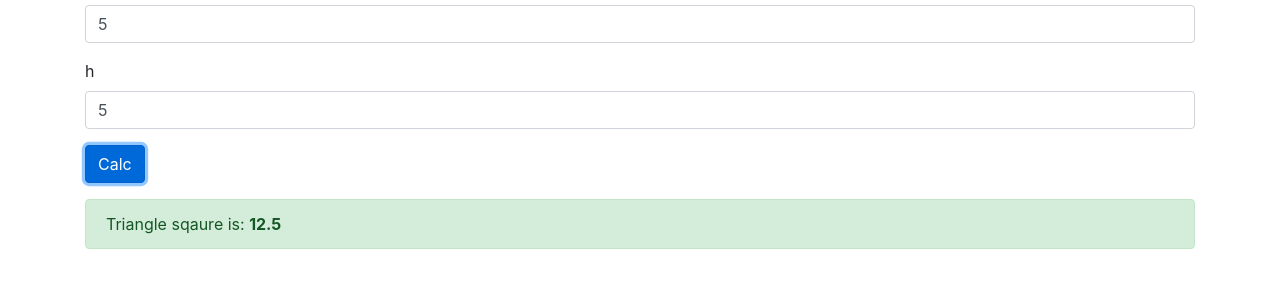
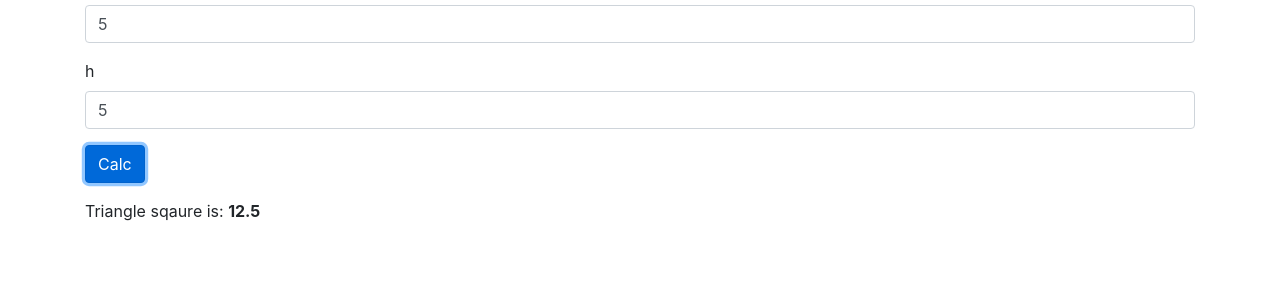
Before and after one commit to Maxim-Pashkov/square-triangle, a website built with webpack: page src/index.html in a window 1280 px wide. Both pictures are taken after typing "5", "5" into the empty fields and a click on the button "Calc". Shown: the part 129-416 px from the top of the page. Built offline with nearby package versions, Linux system fonts and the light colour scheme.

Commit message:
hidden alert success

```diff
--- a/src/index.html
+++ b/src/index.html
@@ -15,12 +15,12 @@
                 </div>
                 <button type="submit" class="btn btn-primary">Calc</button>
             </form>
-            <!-- <div id="output" style="display: none">
+            <div id="output" style="display: none">
                 <span>Triangle sqaure is: <b id="output-square"></b></span>
+            </div>
+            <!-- <div class="alert alert-success" id="output" role="alert" style="display: none">
+                Triangle sqaure is: <b id="output-square"></b>
             </div> -->
-            <div class="alert alert-success" id="output" role="alert" style="display: none">
-                Triangle sqaure is: <b id="output-square"></b>
-            </div>
         </div>
     </body>
 </html>
```
